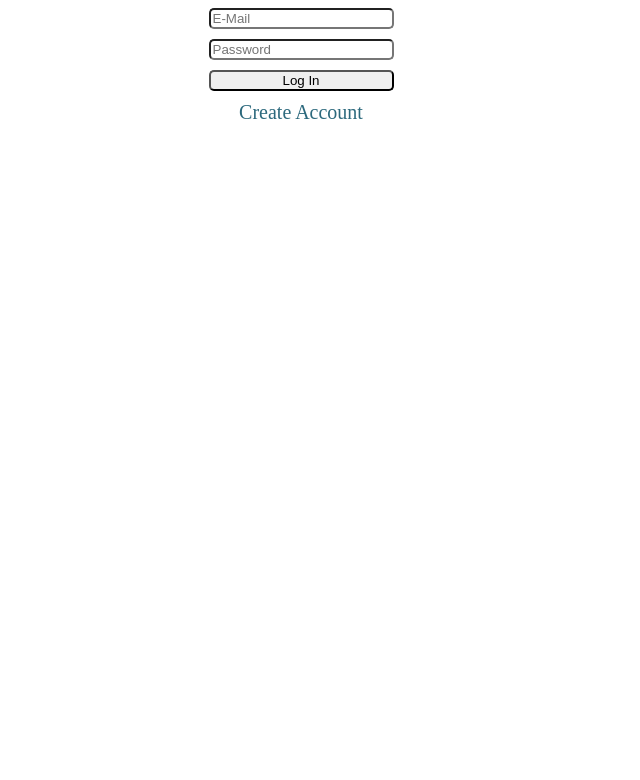
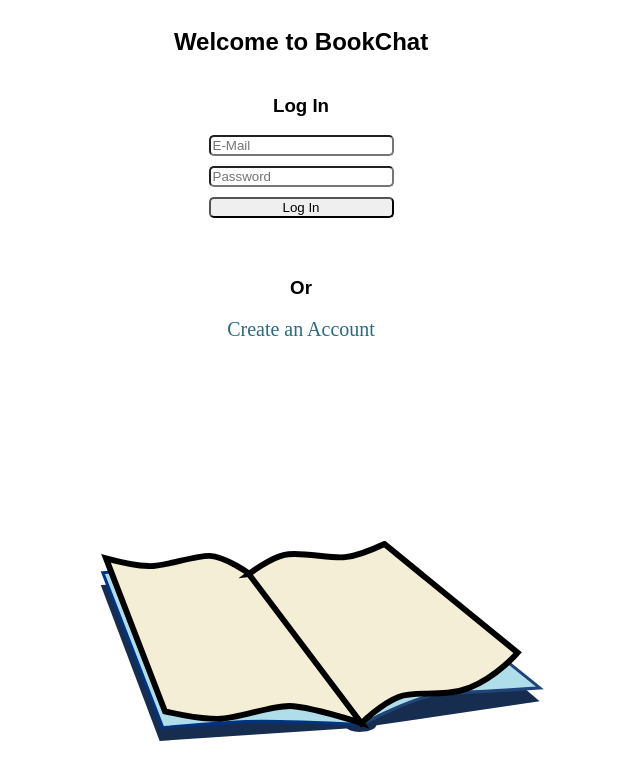
Before and after one commit to prodan-eric/book-chat, a Vue app: page /#/ in a window 1280 px wide. Shown: the top 780 px of the page, without its empty margins (339-979 px from the left). Built offline with nearby package versions, Linux system fonts and the light colour scheme.

Commit message:
login styles

```diff
--- a/src/assets/formStyles.css
+++ b/src/assets/formStyles.css
@@ -25,3 +25,9 @@ label:hover{
    text-decoration: underline;
    cursor: pointer;
 }
+
+.login-container{
+  display: flex;
+  flex-direction: column;
+  align-items: center;
+}
--- a/src/assets/sideBarStyles.css
+++ b/src/assets/sideBarStyles.css
@@ -15,5 +15,4 @@
 
  .search-book {
     margin: 20px 0px;
-
  }
--- a/src/components/LoginUser.vue
+++ b/src/components/LoginUser.vue
@@ -16,14 +16,30 @@ const attemptLogin = async () =>{
 </script>
 
 <template>
-  <form @submit.prevent="attemptLogin">
+  <div class="login-container">
+    <h2>Welcome to BookChat</h2>
+     <h3>Log In</h3>
+    <form @submit.prevent="attemptLogin">
      <input placeholder="E-Mail" v-model="email"/>
-     <input placeholder="Password" v-model="password"/>
+     <input type="password" placeholder="Password" v-model="password"/>
      <input type="submit" value="Log In"/>
-     <router-link to="/register" class="link">Create Account</router-link>
-  </form>
+    </form>
+    <h3>Or</h3>
+    <router-link to="/register" class="link">Create an Account</router-link>
+    <img class="book-img" src='open_book.svg'/>
+  </div>
 </template>
 
 <style>
 @import '../assets/formStyles.css';
+h2, h3{
+  font-family: Arial, Helvetica, sans-serif;
+}
+
+.book-img{
+  margin-left: 40px;
+  margin-top: 200px;
+  width: 500px;
+  height: 200px;
+}
 </style>
--- a/src/components/RegisterUser.vue
+++ b/src/components/RegisterUser.vue
@@ -6,19 +6,32 @@ const username = ref()
 const password = ref()
 const email = ref()
 
-const attemptRegister = () =>{
-  createUser(email.value, username.value, password.value)
+const error = ref()
+const registered = ref(false)
+
+const attemptRegister = async () =>{
+  error.value = await createUser(email.value, username.value, password.value)
+  if(error.value==undefined) {
+    error.value = ''
+    registered.value = true
+  }
 }
 </script>
 
 <template>
-  <form @submit.prevent="attemptRegister">
+  <div class="login-container">
+    <h3>Create Your Account</h3>
+    <form @submit.prevent="attemptRegister">
      <input placeholder="E-Mail" v-model="email"/>
      <input placeholder="Username" v-model="username"/>
-     <input placeholder="Password" v-model="password"/>
+     <input type="password" placeholder="Password" v-model="password"/>
      <input type="submit" value="Register"/>
-     <router-link to="/" class="link">Sign In</router-link>
-  </form>
+     <p v-if="error" style="color:red">{{error}}</p>
+     <p v-else-if="registered">Account registered, you can sign in now.</p>
+    </form>
+    <h3>Or</h3>
+    <router-link to="/" class="link">Sign In</router-link>
+  </div>
 </template>
 
 <style>
--- a/src/components/User/EditUser/EditUserProfile.vue
+++ b/src/components/User/EditUser/EditUserProfile.vue
@@ -26,7 +26,7 @@ const handleUpload = async () => {
         <div class="options">
             <h3>Update Your Profile</h3>
             <div class='update-username'>
-               <input placeholder='New Username' type='text'>
+               <input class="new-username" placeholder='New Username' type='text'>
                <button>Update</button>
             </div>
 
@@ -43,7 +43,12 @@ const handleUpload = async () => {
 </template>
 
 <style scoped>
-
+.options{
+  display: flex;
+  flex-direction: column;
+  justify-content: center;
+  align-items: center;
+}
 .editor{
     display: flex;
     justify-content: space-evenly;
@@ -61,6 +66,15 @@ button:hover{
 .update-pfp{
     display: flex;
     flex-direction: column;
+    align-items: center;
+}
+input[type="file"]{
+  margin-top: 20px;
+  margin-left: 100px;
+}
+
+.new-username {
+  margin-bottom: 30px;
 }
 
 img{
--- a/src/components/User/EditUser/EditUserSidebar.vue
+++ b/src/components/User/EditUser/EditUserSidebar.vue
@@ -3,7 +3,7 @@
 </script>
 
 <template>
-    <div class="side-bar">
+    <div class="side-bar" style="width: 100px;margin-top: 70px;">
        <router-link to="/chat" class="side-bar-section">
         <img src="back.svg" class="small-icon" alt="back">
        </router-link>
--- a/src/firebase/auth-functions/createUser.ts
+++ b/src/firebase/auth-functions/createUser.ts
@@ -1,9 +1,9 @@
 import { getAuth, createUserWithEmailAndPassword, updateProfile } from "firebase/auth";
 import postUser from '../create-functions/postUser'
 
-export default (email: string, username: string, password: string) => {
+export default async (email: string, username: string, password: string) => {
     const auth = getAuth()
-    createUserWithEmailAndPassword(auth, email, password)
+    return createUserWithEmailAndPassword(auth, email, password)
      .then((userCredential) => {
       const user = userCredential.user
       updateProfile(user, {
@@ -12,9 +12,6 @@ export default (email: string, username: string, password: string) => {
       postUser(username, user.uid)
     })
     .catch((error) => {
-    const errorCode = error.code
-    const errorMessage = error.message
-    console.log(`Error code: ${errorCode}`)
-    console.log(`Error : ${errorMessage}`);
-    });
+      return error.code
+    })
 }
```
Also changed, not shown: public/open_book.svg (added).
